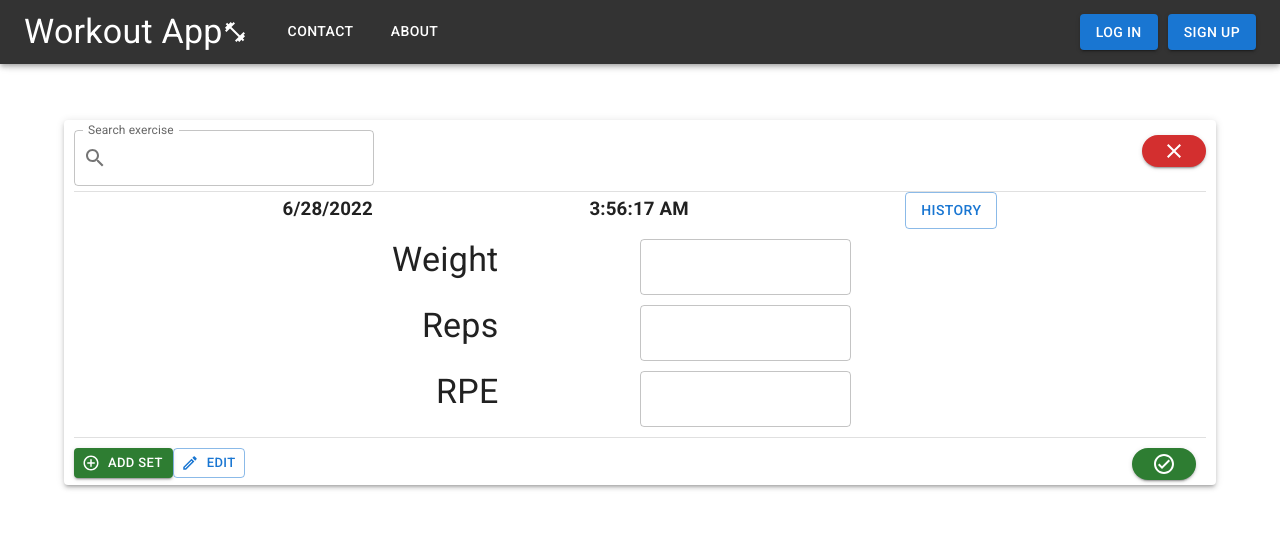
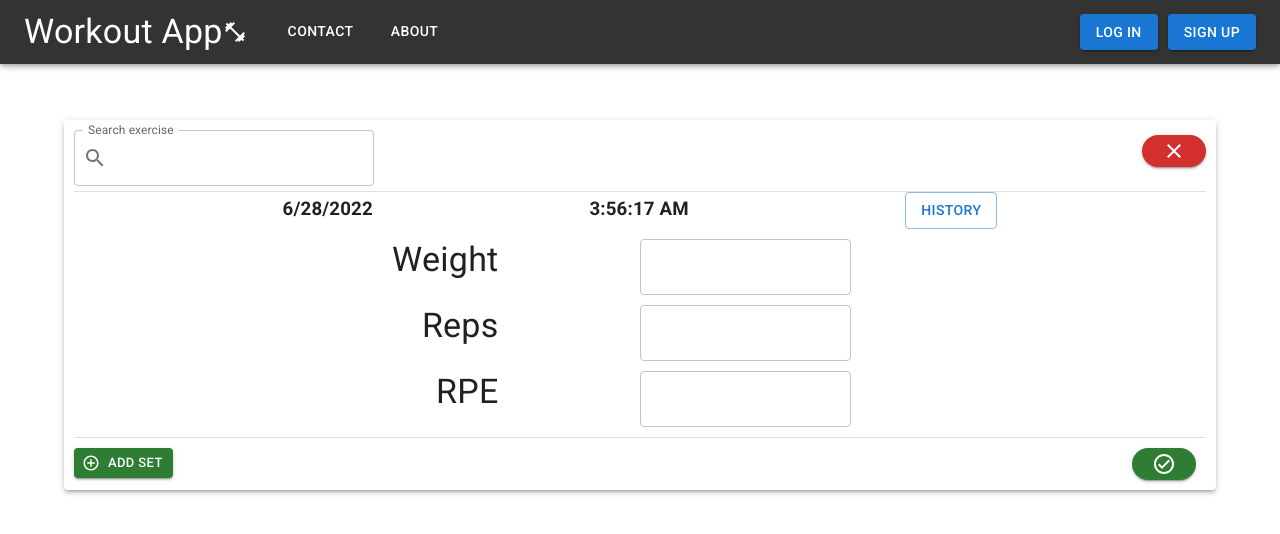
Before and after one commit to robert1021/Workout-App, a React (Create React App) app in the folder frontend/: page /add-exercise in a window 1280 px wide. Shown: the top 534 px of the page. Built offline with nearby package versions, Linux system fonts and the light colour scheme; what react-hooks-global-state would draw is missing.

Commit message:
Update AddExercise.js

```diff
--- a/frontend/src/pages/AddExercise.js
+++ b/frontend/src/pages/AddExercise.js
@@ -176,18 +176,7 @@ export default function AddExercise() {
 
                     </Grid>
 
-                    <Grid item xs={12}>
-
-                        {allSetData.map((data, key) => {
-                            return (
-                                <ExerciseAccordion title={data.exercise} key={key}/>
-                            )
-                        })}
-
-
-                    </Grid>
-
-                    <Grid item xs={12} sx={{ marginBottom: '5px' }}>
+                    <Grid item xs={12} sx={{ marginBottom: '10px' }}>
 
                         <Grid container>
 
@@ -198,7 +187,7 @@ export default function AddExercise() {
                                     alignItems="baseline"
                                 >
                                     <AddButton text={'Add Set'} size={'small'} func={onClickAddSetHandler} />
-                                    <EditButton variant={'outlined'} size={'small'} />
+
 
                                 </Stack>
 
@@ -218,10 +207,19 @@ export default function AddExercise() {
 
                     </Grid>
 
+                    <Grid item xs={12}>
+
+                        {allSetData.map((data, key) => {
+                            return (
+                                <ExerciseAccordion title={data.exercise} key={key} />
+                            )
+                        })}
+
+                    </Grid>
 
                 </Grid>
 
-                {showSnackBar && <BasicSnackBar severity={'success'} message='Set added!' duration={500} trigger={setShowSnackBar} />}
+                {showSnackBar && <BasicSnackBar severity={'success'} message='Set added!' duration={250} trigger={setShowSnackBar} />}
 
             </Paper>
 
```
